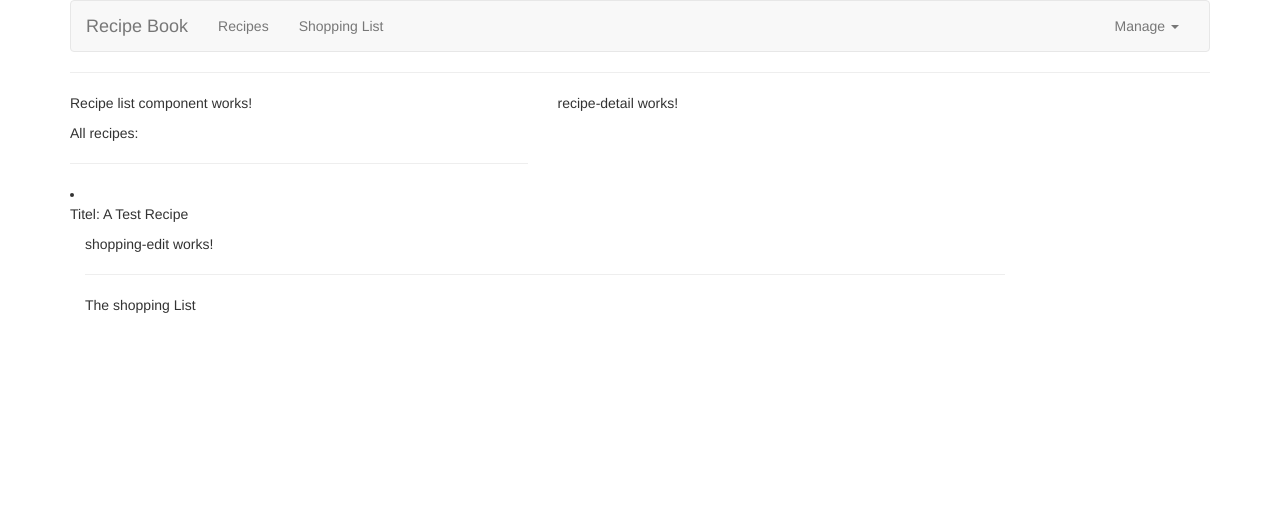
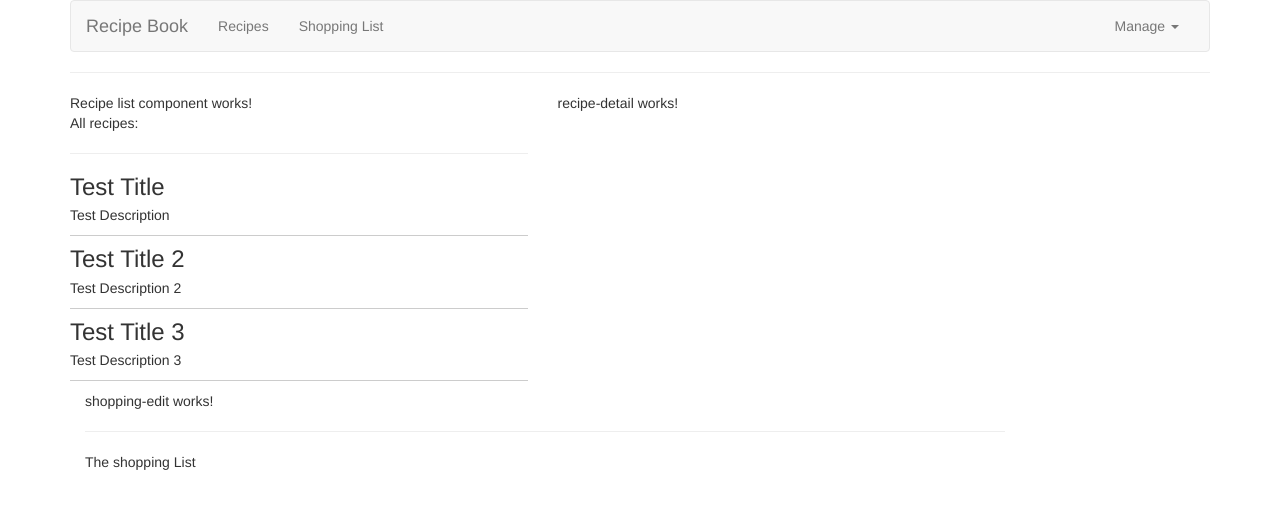
Before and after one commit to FrederikHartung/learningAngular, an Angular app: page / in a window 1280 px wide. Shown: the top 508 px of the page. Built offline with nearby package versions, Linux system fonts and the light colour scheme.

Commit message:
added css

```diff
--- a/src/app/recipe-book/recipe-list/recipe-item/recipe-item.component.css
+++ b/src/app/recipe-book/recipe-list/recipe-item/recipe-item.component.css
@@ -0,0 +1,20 @@
+.recipe-item {
+    display: flex;
+    align-items: center;
+  }
+
+  .recipe-item img {
+    width: 50px; /* Oder jede andere gewünschte Größe */
+    height: auto;
+    border-radius: 5px; /* Optional für abgerundete Ecken */
+    margin-right: 10px;
+  }
+
+  .recipe-item h3 {
+    margin: 0 0 5px 0;
+    color: #333;
+  }
+
+  .recipe-item p {
+    margin: 0;
+  }
--- a/src/app/recipe-book/recipe-list/recipe-item/recipe-item.component.html
+++ b/src/app/recipe-book/recipe-list/recipe-item/recipe-item.component.html
@@ -1 +1,6 @@
-<p>Titel: {{ recipe.getName() }}</p>
+<div class="recipe-item">
+    <div>
+      <h3>{{ recipe.getName() }}</h3>
+      <p>{{ recipe.getDescription() }}</p>
+    </div>
+  </div>
--- a/src/app/recipe-book/recipe-list/recipe-item/recipe-item.component.ts
+++ b/src/app/recipe-book/recipe-list/recipe-item/recipe-item.component.ts
@@ -4,16 +4,8 @@ import { Recipe } from '../../recipe.model';
 @Component({
   selector: 'app-recipe-item',
   templateUrl: './recipe-item.component.html',
-  styleUrl: './recipe-item.component.css'
+  styleUrls: ['./recipe-item.component.css']
 })
 export class RecipeItemComponent {
   @Input() recipe: Recipe;
-
-  constructor(){
-
-  }
-
-  getRecipe(){
-    return this.recipe;
-  }
 }
--- a/src/app/recipe-book/recipe-list/recipe-list.component.css
+++ b/src/app/recipe-book/recipe-list/recipe-list.component.css
@@ -0,0 +1,26 @@
+.recipe-list {
+    margin: 0;
+    padding: 0;
+    list-style: none;
+  }
+
+  .recipe-list ul {
+    padding-left: 0;
+  }
+
+  .recipe-list li {
+    display: flex;
+    align-items: center;
+    margin-bottom: 10px;
+    border-bottom: 1px solid #ccc;
+    padding-bottom: 10px;
+  }
+
+  .recipe-list img {
+    width: 100px;
+    margin-right: 15px;
+  }
+
+  .recipe-list p {
+    margin: 0;
+  }
--- a/src/app/recipe-book/recipe-list/recipe-list.component.html
+++ b/src/app/recipe-book/recipe-list/recipe-list.component.html
@@ -1,10 +1,10 @@
-<p>Recipe list component works!</p>
-<p>All recipes: </p>
-<hr>
-<!-- @for (recipe of recipes; track $index) {
-    <app-recipe-item [recipe]="recipe"></app-recipe-item>
-} -->
-
-<li *ngFor="let recipe of recipes; index as i;">
-    <app-recipe-item [recipe]="recipe"></app-recipe-item>
-</li>
+<div class="recipe-list">
+    <p>Recipe list component works!</p>
+    <p>All recipes:</p>
+    <hr>
+    <ul>
+      <li *ngFor="let recipe of recipes; index as i;">
+        <app-recipe-item [recipe]="recipe"></app-recipe-item>
+      </li>
+    </ul>
+  </div>
--- a/src/app/recipe-book/recipe-list/recipe-list.component.ts
+++ b/src/app/recipe-book/recipe-list/recipe-list.component.ts
@@ -4,9 +4,24 @@ import { Recipe } from '../recipe.model';
 @Component({
   selector: 'app-recipe-list',
   templateUrl: './recipe-list.component.html',
-  styleUrl: './recipe-list.component.css'
+  styleUrls: ['./recipe-list.component.css']
 })
 export class RecipeListComponent {
-  public recipes: Recipe[] = [new Recipe('A Test Recipe', 'This is simply a test', 'https://www.simplyrecipes.com/wp-content/uploads/2019/03/shakshuka-horiz-a-1600.jpg')];
-
+  public recipes: Recipe[] = [
+    new Recipe(
+      'Test Title',
+      'Test Description',
+      'https://www.simplyrecipes.com/wp-content/uploads/2019/03/shakshuka-horiz-a-1600.jpg'
+    ),
+    new Recipe(
+      'Test Title 2',
+      'Test Description 2',
+      'https://www.simplyrecipes.com/wp-content/uploads/2019/03/shakshuka-horiz-a-1600.jpg'
+    ),
+    new Recipe(
+      'Test Title 3',
+      'Test Description 3',
+      'https://www.simplyrecipes.com/wp-content/uploads/2019/03/shakshuka-horiz-a-1600.jpg'
+    )
+  ];
 }
```
